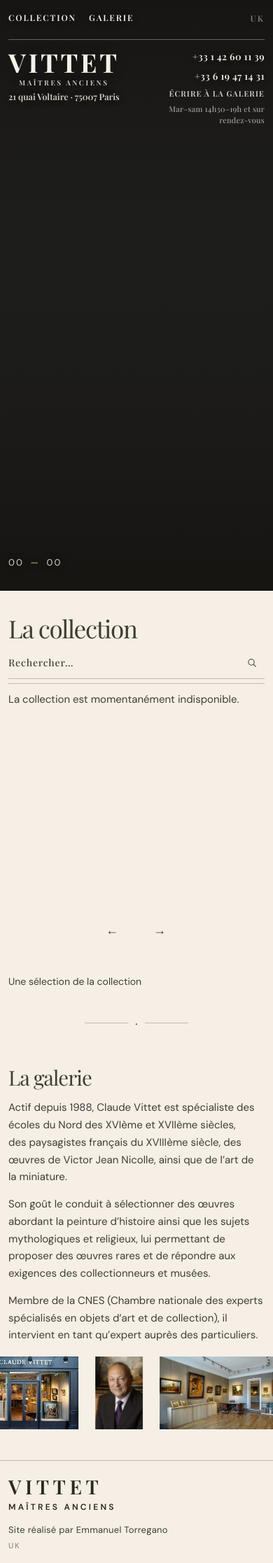
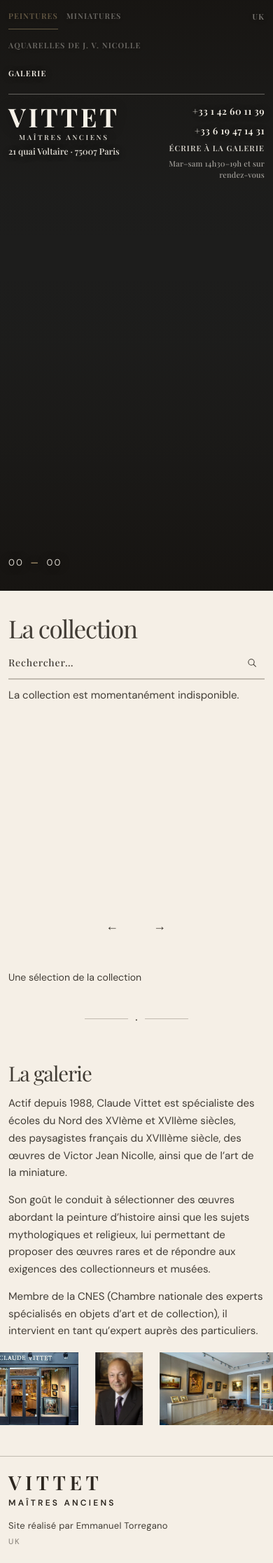
Before and after one commit to ZaraA1971/pupitre-core, a PHP site: page / in a window 390 px wide; the page is wider, and only the part inside the window is pictured. Shown: that part at 70% size. After the commit the page ends 2206 px from the top of that part, so only its background shows below. Run offline with PHP 8.4, Linux system fonts and the light colour scheme.

Commit message:
Move Peintures / Miniatures / Aquarelles into the header nav.
Replace Collection with the section tabs; remove the post-carousel
filter row; keep Galerie and the collection search.

Co-authored-by: Emmanuel Torregano <ZaraA1971@users.noreply.github.com>

```diff
--- a/galerie-vittet/i18n.js
+++ b/galerie-vittet/i18n.js
@@ -30,7 +30,7 @@
       filtersAria: "Sections de la collection",
       "section.peinture": "Peintures",
       "section.miniature": "Miniatures",
-      "section.nicolle": "Victor-Jean NICOLLE",
+      "section.nicolle": "Aquarelles de J. V. Nicolle",
       searchLabel: "Rechercher une œuvre",
       searchPlaceholder: "Rechercher…",
       searchSubmit: "Lancer la recherche",
@@ -109,7 +109,7 @@
       filtersAria: "Collection sections",
       "section.peinture": "Paintings",
       "section.miniature": "Miniatures",
-      "section.nicolle": "Victor-Jean NICOLLE",
+      "section.nicolle": "Watercolours by J. V. Nicolle",
       searchLabel: "Search for a work",
       searchPlaceholder: "Search…",
       searchSubmit: "Search",
--- a/galerie-vittet/index.html
+++ b/galerie-vittet/index.html
@@ -37,7 +37,7 @@
   <link rel="preconnect" href="https://fonts.googleapis.com">
   <link rel="preconnect" href="https://fonts.gstatic.com" crossorigin>
   <link href="https://fonts.googleapis.com/css2?family=DM+Sans:wght@400;500;600&family=Playfair+Display:wght@400;500;600;700&display=swap" rel="stylesheet">
-  <link rel="stylesheet" href="style.css?v=20261119-cropexact2">
+  <link rel="stylesheet" href="style.css?v=20261121-navsec">
 </head>
 <body>
   <!-- Balance des blancs douce pour --img-enhance (pas de teinte brune / sépia). -->
@@ -81,7 +81,11 @@
         </div>
         <div class="header-menu-row">
           <nav class="header-nav" data-i18n-aria="navAria" aria-label="Sections">
-            <a href="#collection" data-section="collection" data-i18n="navCollection">Collection</a>
+            <div class="header-sections" role="tablist" data-i18n-aria="filtersAria" aria-label="Sections de la collection">
+              <button class="filter active" type="button" role="tab" id="tab-peinture" data-filter="peinture" aria-selected="true" aria-controls="collection-panel"><span data-i18n="section.peinture">Peintures</span></button>
+              <button class="filter" type="button" role="tab" id="tab-miniature" data-filter="miniature" aria-selected="false" aria-controls="collection-panel"><span data-i18n="section.miniature">Miniatures</span></button>
+              <button class="filter" type="button" role="tab" id="tab-nicolle" data-filter="nicolle" aria-selected="false" aria-controls="collection-panel"><span data-i18n="section.nicolle">Aquarelles de J. V. Nicolle</span></button>
+            </div>
             <a href="#galerie" data-section="galerie" data-i18n="navGallery">Galerie</a>
           </nav>
           <button class="lang-switch" type="button" aria-label="English (UK)">UK</button>
@@ -135,11 +139,6 @@
         </div>
       </div>
       <div class="collection-toolbar">
-        <div class="filters" role="tablist" data-i18n-aria="filtersAria" aria-label="Sections de la collection">
-          <button class="filter active" type="button" role="tab" id="tab-peinture" data-filter="peinture" aria-selected="true" aria-controls="collection-panel"><span data-i18n="section.peinture">Peintures</span> <span class="filter-count">(0)</span></button>
-          <button class="filter" type="button" role="tab" id="tab-miniature" data-filter="miniature" aria-selected="false" aria-controls="collection-panel"><span data-i18n="section.miniature">Miniatures</span> <span class="filter-count">(0)</span></button>
-          <button class="filter" type="button" role="tab" id="tab-nicolle" data-filter="nicolle" aria-selected="false" aria-controls="collection-panel"><span data-i18n="section.nicolle">Victor-Jean NICOLLE</span> <span class="filter-count">(0)</span></button>
-        </div>
         <div class="site-search-slot" id="collection-search-slot" data-search-home="1">
           <form class="site-search" id="site-search" role="search" action="/" method="get">
             <label class="visually-hidden" for="site-search-input" data-i18n="searchLabel">Rechercher une œuvre</label>
@@ -291,7 +290,7 @@
       </div>
     </div>
   </dialog>
-  <script src="i18n.js?v=20261119-artistnl" defer></script>
-  <script src="main.js?v=20261119-cropexact2" defer></script>
+  <script src="i18n.js?v=20261121-navsec" defer></script>
+  <script src="main.js?v=20261121-navsec" defer></script>
 </body>
 </html>
--- a/galerie-vittet/main.js
+++ b/galerie-vittet/main.js
@@ -473,10 +473,22 @@ function applySection(name, { resetPage = true } = {}) {
   renderPage();
 }
 
+function scrollToCollection() {
+  const target = document.getElementById("collection");
+  if (!target) return;
+  if (searchMode) leaveSearchView({ replaceHash: true });
+  else if (location.hash) history.replaceState(null, "", pathWithSearch(""));
+  target.scrollIntoView({
+    behavior: prefersReduce() ? "auto" : "smooth",
+    block: "start",
+  });
+}
+
 filters.forEach((button) => {
   button.addEventListener("click", () => {
     if (button.disabled || button.hidden) return;
     applySection(button.dataset.filter);
+    scrollToCollection();
   });
 });
 
--- a/galerie-vittet/style.css
+++ b/galerie-vittet/style.css
@@ -151,8 +151,6 @@ section { scroll-margin-top: 48px; }
 .search-status,
 .header-hours,
 .footer-credit,
-.filter,
-.filter-count,
 .lightbox-label,
 .lightbox-support,
 .lightbox-dimensions,
@@ -363,22 +361,51 @@ section { scroll-margin-top: 48px; }
   margin: 0;
 }
 
-.header-nav a {
+.header-sections {
+  display: flex;
+  flex-wrap: wrap;
+  justify-content: flex-end;
+  align-items: baseline;
+  gap: 10px 14px;
+  margin: 0;
+}
+
+.header-nav a,
+.header-nav .filter {
   color: var(--ink-photo);
   text-decoration: none;
-  font: 600 clamp(12px, 1.15vw, 14px) / 1.2 var(--serif);
-  letter-spacing: .16em;
+  font: 600 clamp(11px, 1.05vw, 13px) / 1.2 var(--serif);
+  letter-spacing: .12em;
   text-transform: uppercase;
   text-shadow: 0 1px 14px rgba(10, 8, 6, .32);
+  border: 0;
   border-bottom: 1px solid transparent;
-  padding-bottom: 1px;
+  background: none;
+  padding: 0 0 1px;
+  margin: 0;
+  min-height: 0;
+  cursor: pointer;
   white-space: nowrap;
 }
 
 .header-nav a:hover,
-.header-nav a:focus-visible {
+.header-nav a:focus-visible,
+.header-nav .filter:hover,
+.header-nav .filter:focus-visible {
   color: var(--gold-photo);
   border-bottom-color: currentColor;
+}
+
+.header-nav .filter.active {
+  color: var(--gold-photo);
+  border-bottom-color: currentColor;
+}
+
+.header-nav .filter.is-empty,
+.header-nav .filter:disabled {
+  opacity: .38;
+  cursor: default;
+  pointer-events: none;
 }
 
 .header-phones {
@@ -910,19 +937,12 @@ footer a {
   display: flex;
   flex-wrap: wrap;
   align-items: flex-end;
-  justify-content: space-between;
+  justify-content: flex-end;
   gap: 12px 28px;
   border-bottom: 1px solid var(--line);
   margin-bottom: 22px;
 }
 
-.collection-toolbar .filters {
-  border-bottom: 0;
-  margin-bottom: 0;
-  flex: 1 1 auto;
-  min-width: 0;
-}
-
 .collection-toolbar .site-search {
   margin-bottom: 6px;
 }
@@ -930,52 +950,7 @@ footer a {
 .collection-toolbar .site-search-slot {
   align-self: flex-end;
   padding-bottom: 2px;
-}
-
-.filters {
-  display: flex;
-  flex-wrap: wrap;
-  gap: 8px 22px;
-  border-bottom: 1px solid var(--line);
-  margin-bottom: 22px;
-}
-
-.filter {
-  border: 0;
-  background: none;
-  min-height: 44px;
-  padding: 0 0 12px;
-  font: var(--type-sm) var(--sans);
-  letter-spacing: .12em;
-  text-transform: uppercase;
-  cursor: pointer;
-  border-bottom: 2px solid transparent;
-  margin-bottom: -1px;
-}
-
-.filter-count {
-  font-size: var(--type-sm);
-  letter-spacing: .04em;
-  text-transform: none;
-  margin-left: 4px;
-}
-
-.filter.active {
-  color: var(--ink);
-  border-bottom-color: var(--gold);
-  border-bottom-width: 2px;
-}
-
-.filter.active .filter-count { color: var(--gold); }
-
-.filter:hover,
-.filter:focus-visible { color: var(--ink); }
-
-.filter.is-empty,
-.filter:disabled {
-  opacity: .38;
-  cursor: default;
-  pointer-events: none;
+  margin-left: auto;
 }
 
 .filter[hidden] { display: none; }
@@ -1852,18 +1827,28 @@ footer {
   }
   .header-nav {
     display: flex;
-    flex-wrap: nowrap;
+    flex-wrap: wrap;
     justify-content: flex-start;
     align-items: center;
-    gap: 8px 18px;
+    gap: 6px 12px;
+    row-gap: 4px;
     margin: 0;
     min-width: 0;
   }
+  .header-sections {
+    display: flex;
+    flex-wrap: wrap;
+    justify-content: flex-start;
+    align-items: center;
+    gap: 6px 12px;
+    min-width: 0;
+  }
   .header-nav a,
+  .header-nav .filter,
   .header-menu-row .lang-switch {
-    font-size: 12px;
-    letter-spacing: .16em;
-    min-height: 40px;
+    font-size: 11px;
+    letter-spacing: .1em;
+    min-height: 36px;
     display: inline-flex;
     align-items: center;
   }
@@ -1983,17 +1968,7 @@ footer {
     gap: 6px;
     margin-bottom: 12px;
   }
-  .collection-toolbar .filters {
-    order: 1;
-    flex-wrap: nowrap;
-    overflow-x: auto;
-    -webkit-overflow-scrolling: touch;
-    gap: 8px 16px;
-    scrollbar-width: none;
-  }
-  .collection-toolbar .filters::-webkit-scrollbar { display: none; }
   .collection-toolbar .site-search-slot {
-    order: 0;
     flex: none;
     width: 100%;
     min-width: 0;
@@ -2005,11 +1980,6 @@ footer {
   .collection-toolbar .site-search {
     margin-bottom: 0;
     width: 100%;
-  }
-  .filter {
-    flex: 0 0 auto;
-    padding-bottom: 10px;
-    letter-spacing: .1em;
   }
   .art-grid {
     grid-template-columns: 1fr;
```
